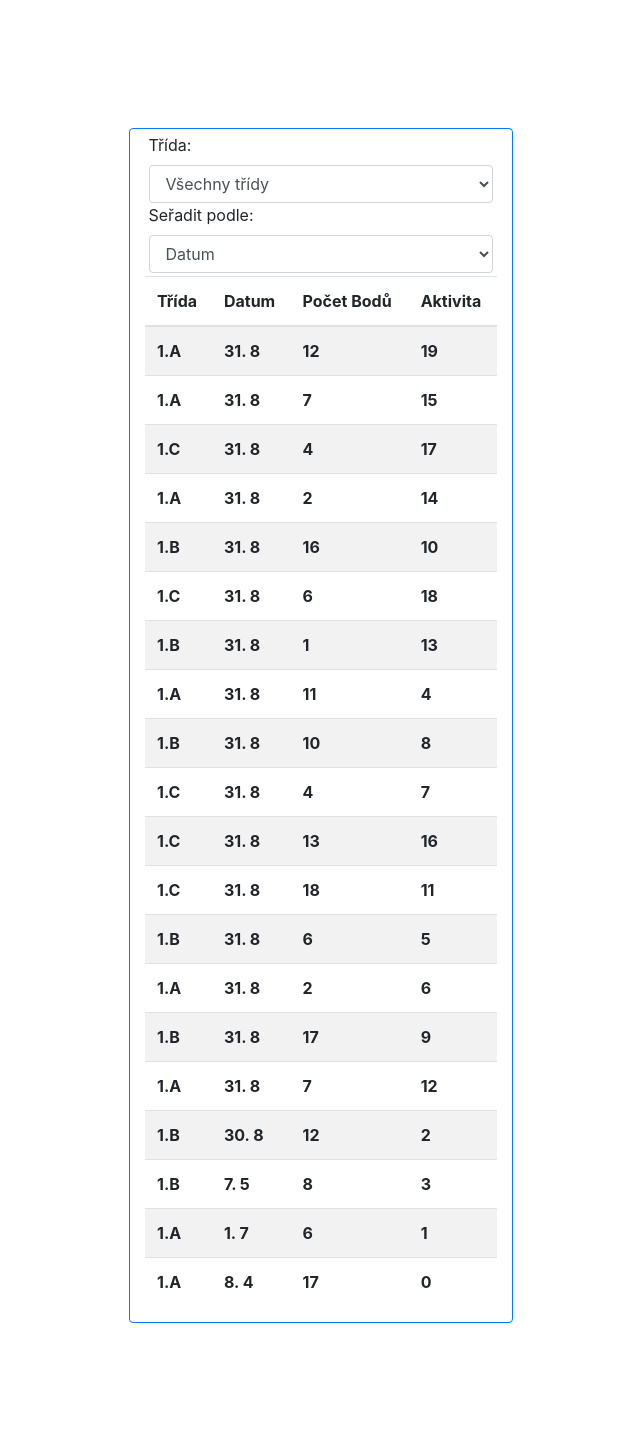
After one commit to Ihavenolif/vitani-bazantu-server, a Flask app: page /podrobnosti in a window 1280 px wide. The commit adds this page. Shown: the whole page, without its empty margins (319-959 px from the left). Run offline with Flask 2, Linux system fonts and the light colour scheme; lists and menus that the app fills with data are empty.

Commit message:
templates done

```diff
--- a/app.py
+++ b/app.py
@@ -6,5 +6,9 @@ app = Flask(__name__)
 def index():
     return render_template("index.html")
 
+@app.route("/podrobnosti")
+def podrobnosti():
+    return render_template("podrobnosti.html")
+
 if __name__ == "__main__":
     app.run(host="0.0.0.0")
--- a/requirements.txt
+++ b/requirements.txt
@@ -1 +1,2 @@
 flask
+Flask-SQLAlchemy
--- /dev/null
+++ b/templates/podrobnosti.html
@@ -0,0 +1,128 @@
+<!DOCTYPE html>
+<html lang="en">
+<head>
+    <meta charset="UTF-8">
+    <meta http-equiv="X-UA-Compatible" content="IE=edge">
+    <meta name="viewport" content="width=device-width, initial-scale=1.0">
+    <link rel="stylesheet" href="https://cdn.jsdelivr.net/npm/bootstrap@4.6.1/dist/css/bootstrap.min.css">
+    <script src="https://cdn.jsdelivr.net/npm/jquery@3.5.1/dist/jquery.slim.min.js"></script>
+    <script src="https://cdn.jsdelivr.net/npm/popper.js@1.16.1/dist/umd/popper.min.js"></script>
+    <script src="https://cdn.jsdelivr.net/npm/bootstrap@4.6.1/dist/js/bootstrap.bundle.min.js"></script>
+    <title>Document</title>
+</head>
+<body>
+    <div class="container-sm border border-primary rounded" style="width: 30%; margin-top: 10%; margin-bottom: 10%; min-width: fit-content;">
+        <form class="form" style="margin: 1%">
+            <label for="filter-trida">Třída:</label>
+            <select class="form-control" id="filterTrida" onchange="updateTable()">
+                <option>Všechny třídy</option>
+                <option>1.A</option>
+                <option>1.B</option>
+                <option>1.C</option>
+            </select>
+
+            <label for="seradit-podle">Seřadit podle:</label>
+            <select class="form-control" id="sortBy" onchange="updateTable()">
+                <option>Datum</option>
+                <option>Počet bodů</option>
+            </select>
+        </form>
+
+        <table class="table table-striped">
+            <thead>
+                <tr>
+                    <th>Třída</th>
+                    <th>Datum</th>
+                    <th>Počet Bodů</th>
+                    <th>Aktivita</th>
+                </tr>
+            </thead>
+            <tbody id="tableBody">
+
+            </tbody>
+        </table>
+    </div>
+
+    <script>
+        function updateTable(){
+            BODY.innerHTML = ""
+
+            list = sortList(filterList())
+
+            for(x of list){
+                date = new Date(x.timestamp)
+
+                day = date.toLocaleString().split("/")[1]
+                month = date.toLocaleString().split("/")[0]
+                BODY.innerHTML += "<tr>"+
+                                   "<th>" + x.trida + "</th>"+
+                                   "<th>" +  day + ". " + month + "</th>"+
+                                   "<th>" + x.pocetBodu + "</th>"+
+                                   "<th>" + x.aktivita + "</th>"+
+                                  "</tr>"
+            }
+        }
+
+        function filterList(){
+            function filter1A(event){
+                return event.trida == "1.A"
+            }
+
+            function filter1B(event){
+                return event.trida == "1.B"
+            }
+
+            function filter1C(event){
+                return event.trida == "1.C"
+            }
+
+            switch(FILTERTRIDA.value){
+                case "Všechny třídy":
+                    return LIST
+                case "1.A":
+                    return LIST.filter(filter1A)
+                case "1.B":
+                    return LIST.filter(filter1B)
+                case "1.C":
+                    return LIST.filter(filter1C)
+            }
+        }
+
+        function sortList(list){
+            function compareTime(a,b){
+                if(a.timestamp > b.timestamp){
+                    return -1
+                }
+                if(a.timestamp < b.timestamp){
+                    return 1
+                }
+                return 0
+            }
+
+            function compareBody(a,b){
+                if(a.pocetBodu > b.pocetBodu){
+                    return -1
+                }
+                if(a.pocetBodu < b.pocetBodu){
+                    return 1
+                }
+                return 0
+            }
+
+            switch(SORTBY.value){
+                case "Datum":
+                    return list.sort(compareTime)
+                case "Počet bodů":
+                    return list.sort(compareBody)
+            }
+        }
+
+        LIST = JSON.parse('[{"timestamp":166195192538,"trida":"1.A","pocetBodu":17,"aktivita":0},{"timestamp":1561951912707,"trida":"1.A","pocetBodu":6,"aktivita":1},{"timestamp":1661901940365,"trida":"1.B","pocetBodu":12,"aktivita":2},{"timestamp":1651951917354,"trida":"1.B","pocetBodu":8,"aktivita":3},{"timestamp":1661951939517,"trida":"1.A","pocetBodu":11,"aktivita":4},{"timestamp":1661951911686,"trida":"1.B","pocetBodu":6,"aktivita":5},{"timestamp":1661951911523,"trida":"1.A","pocetBodu":2,"aktivita":6},{"timestamp":1661951931386,"trida":"1.C","pocetBodu":4,"aktivita":7},{"timestamp":1661951939254,"trida":"1.B","pocetBodu":10,"aktivita":8},{"timestamp":1661951909600,"trida":"1.B","pocetBodu":17,"aktivita":9},{"timestamp":1661951959530,"trida":"1.B","pocetBodu":16,"aktivita":10},{"timestamp":1661951919960,"trida":"1.C","pocetBodu":18,"aktivita":11},{"timestamp":1661951896066,"trida":"1.A","pocetBodu":7,"aktivita":12},{"timestamp":1661951953454,"trida":"1.B","pocetBodu":1,"aktivita":13},{"timestamp":1661951973619,"trida":"1.A","pocetBodu":2,"aktivita":14},{"timestamp":1661951979954,"trida":"1.A","pocetBodu":7,"aktivita":15},{"timestamp":1661951920728,"trida":"1.C","pocetBodu":13,"aktivita":16},{"timestamp":1661951973637,"trida":"1.C","pocetBodu":4,"aktivita":17},{"timestamp":1661951955511,"trida":"1.C","pocetBodu":6,"aktivita":18},{"timestamp":1661951980853,"trida":"1.A","pocetBodu":12,"aktivita":19}]')
+        BODY = document.getElementById("tableBody")
+        SORTBY = document.getElementById("sortBy")
+        FILTERTRIDA = document.getElementById("filterTrida")
+
+        updateTable()
+    </script>
+</body>
+</html>
```
Also changed, not shown: templates/index.html (+28 -11 lines), 1 other file.
